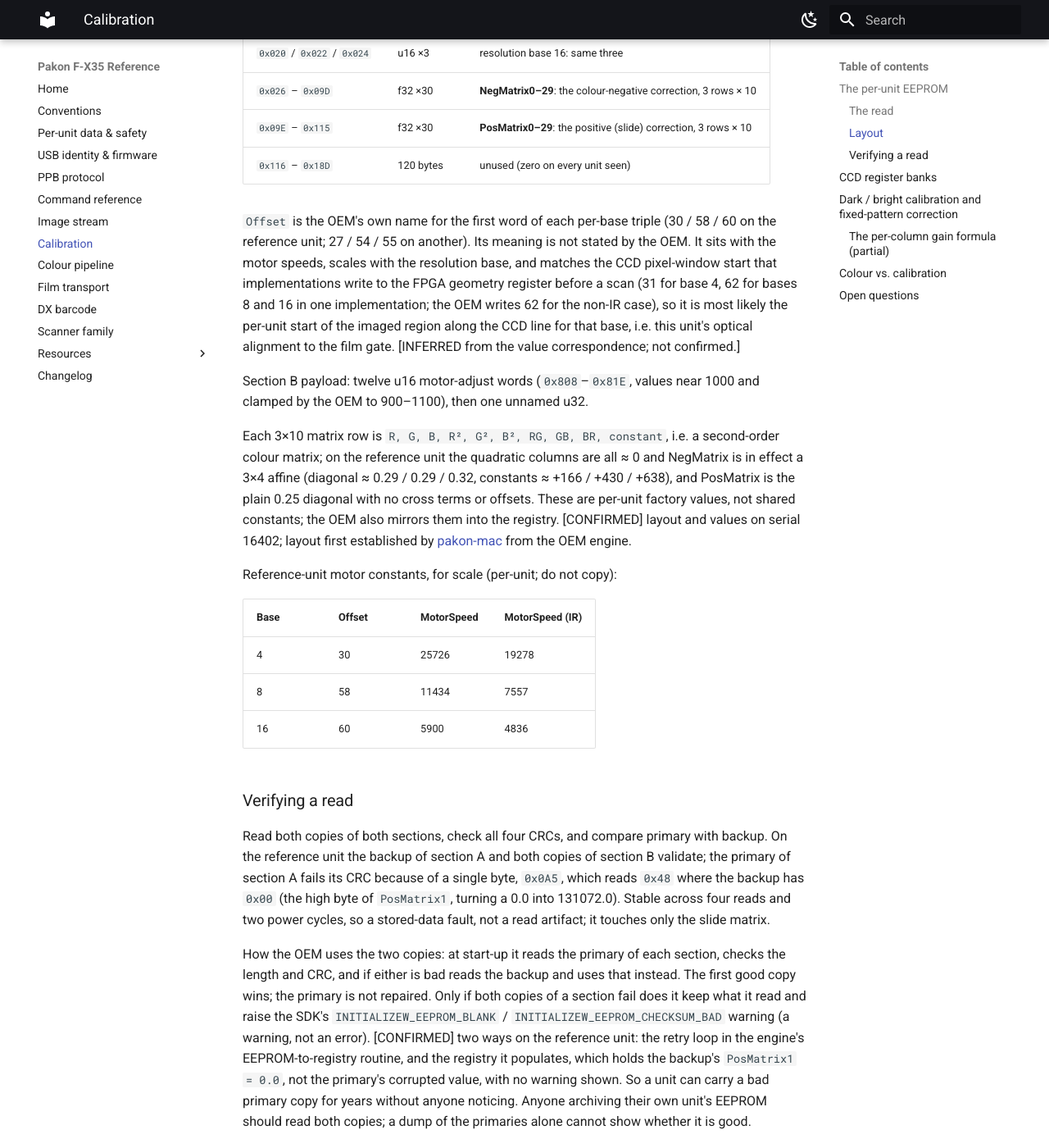
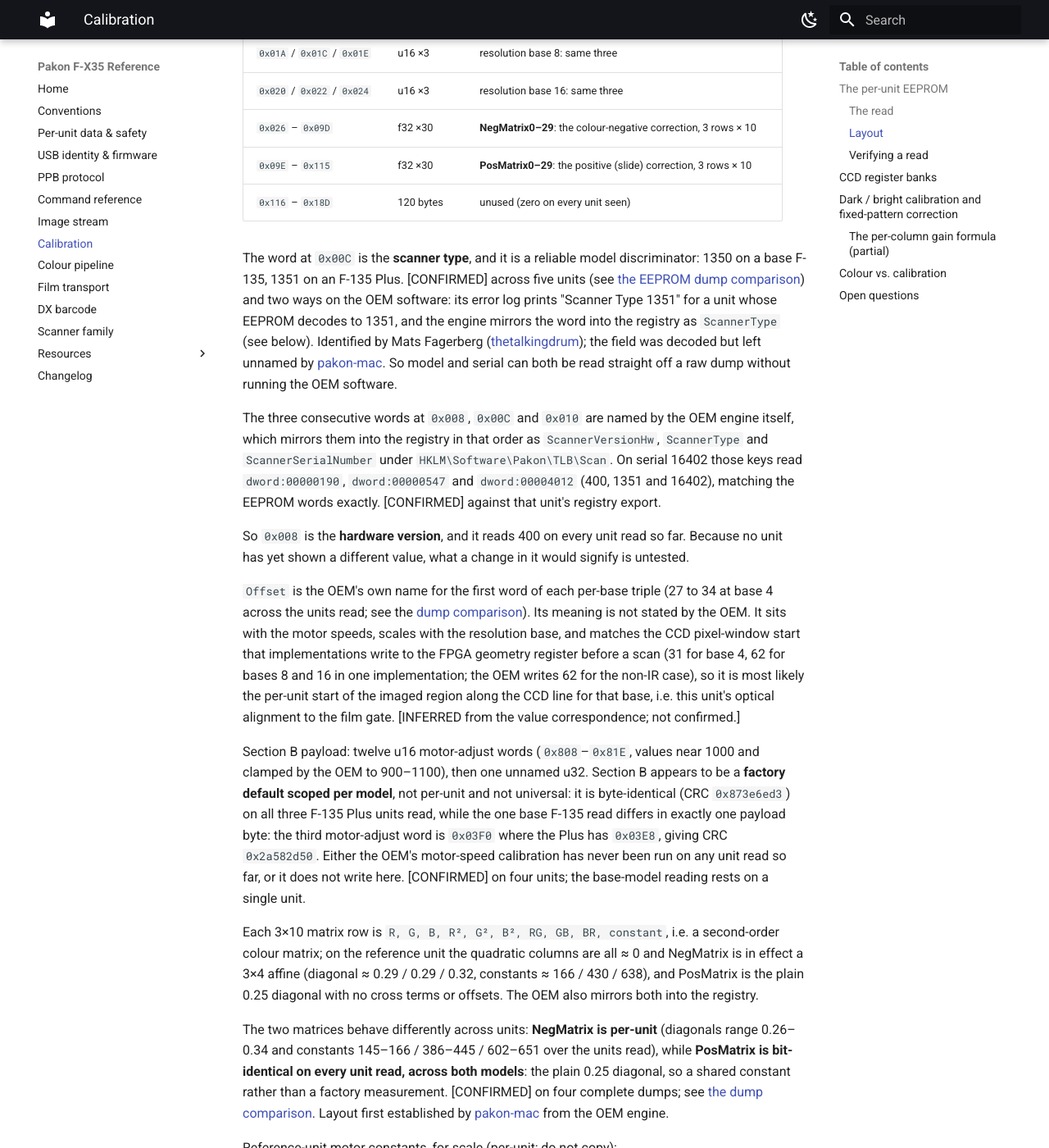
Before and after one commit to alibosworth/pakon-reference, an MkDocs documentation site: the page built from docs/calibration.md, in a window 1280 px wide and 1400 px high, scrolled down 2044 px. Shown: the whole window at 82% size. Built offline with MkDocs 1.6.1 and Material for MkDocs 9.7.7, drawn with Linux system fonts in a browser that asks for light colours; some of the changed text lies outside the part shown.

Commit message:
Calibration: what five units show about section A and section B
Names the header words, and corrects two claims that a single unit could
not have distinguished.

0x008 and 0x00C are the hardware version and the scanner type. The OEM
engine mirrors the three consecutive header words into the registry as
ScannerVersionHw, ScannerType and ScannerSerialNumber, and on serial
16402 those keys read 400, 1351 and 16402, matching the EEPROM exactly.
Scanner type is 1350 on a base F-135 and 1351 on a Plus, so the model is
readable from a raw dump without running the OEM software, and section A
has no unnamed scalars left. Identified by Mats Fagerberg
(thetalkingdrum), who matched it against the OEM client's own error log;
the field was decoded but left unnamed by pakon-mac.

Reversal: the page said the colour matrices are per-unit values rather
than shared constants. That holds for NegMatrix and is wrong for
PosMatrix, which is bit-identical on every complete dump read and across
both models. The original claim came from one unit, where the two
matrices were indistinguishable in kind.

Section B is a factory default scoped per model, not universal. It is
byte-identical on all three F-135 Plus units read, and the one base
F-135 differs in a single payload byte. That side rests on one unit and
is marked as such.

The observed Offset spread also widens to 27-34 at base 4 and 54-68 at
base 16, which is 14 px on a 2000 px line.

```diff
--- a/docs/calibration.md
+++ b/docs/calibration.md
@@ -80,8 +80,9 @@ Section A payload, absolute byte offsets, little-endian:
 
 | Offset | Type | Field |
 |---|---|---|
-| `0x008`, `0x00C` | u32, u32 | two unnamed words (400 and 1351 on the reference unit) |
-| `0x010` | u32 | **scanner serial number** |
+| `0x008` | u32 | **hardware version** (`ScannerVersionHw`; 400 on every unit read) |
+| `0x00C` | u32 | **scanner type** (`ScannerType`): 1350 = F-135, 1351 = F-135 Plus |
+| `0x010` | u32 | **scanner serial number** (`ScannerSerialNumber`) |
 | `0x014` / `0x016` / `0x018` | u16 ×3 | resolution base 4: `Offset`, MotorSpeed, MotorSpeed (IR) |
 | `0x01A` / `0x01C` / `0x01E` | u16 ×3 | resolution base 8: same three |
 | `0x020` / `0x022` / `0x024` | u16 ×3 | resolution base 16: same three |
@@ -89,8 +90,34 @@ Section A payload, absolute byte offsets, little-endian:
 | `0x09E` – `0x115` | f32 ×30 | **PosMatrix0–29**: the positive (slide) correction, 3 rows × 10 |
 | `0x116` – `0x18D` | 120 bytes | unused (zero on every unit seen) |
 
+The word at `0x00C` is the **scanner type**, and it is a reliable model
+discriminator: 1350 on a base F-135, 1351 on an F-135 Plus. [CONFIRMED]
+across five units (see
+[the EEPROM dump comparison](resources/eeprom/index.md)) and two ways on
+the OEM software: its error log prints "Scanner Type 1351" for a unit whose
+EEPROM decodes to 1351, and the engine mirrors the word into the registry
+as `ScannerType` (see below). Identified by Mats Fagerberg
+([thetalkingdrum](https://github.com/thetalkingdrum)); the field was
+decoded but left unnamed by
+[pakon-mac](https://github.com/gazzdingo/pakon-mac). So model and serial
+can both be read straight off a raw dump without running the OEM
+software.
+
+The three consecutive words at `0x008`, `0x00C` and `0x010` are named by
+the OEM engine itself, which mirrors them into the registry in that order
+as `ScannerVersionHw`, `ScannerType` and `ScannerSerialNumber` under
+`HKLM\Software\Pakon\TLB\Scan`. On serial 16402 those keys read
+`dword:00000190`, `dword:00000547` and `dword:00004012` (400, 1351 and
+16402), matching the EEPROM words exactly. [CONFIRMED] against that unit's
+registry export.
+
+So `0x008` is the **hardware version**, and it reads 400 on every unit read
+so far. Because no unit has yet shown a different value, what a change in it
+would signify is untested.
+
 `Offset` is the OEM's own name for the first word of each per-base triple
-(30 / 58 / 60 on the reference unit; 27 / 54 / 55 on another). Its meaning is
+(27 to 34 at base 4 across the units read; see the
+[dump comparison](resources/eeprom/index.md)). Its meaning is
 not stated by the OEM. It sits with the motor speeds, scales with the
 resolution base, and matches the CCD pixel-window start that
 implementations write to the FPGA geometry register before a scan (31 for
@@ -101,14 +128,28 @@ to the film gate. [INFERRED from the value correspondence; not confirmed.]
 
 Section B payload: twelve u16 motor-adjust words (`0x808`–`0x81E`, values
 near 1000 and clamped by the OEM to 900–1100), then one unnamed u32.
+Section B appears to be a **factory default scoped per model**, not
+per-unit and not universal: it is byte-identical (CRC `0x873e6ed3`) on all
+three F-135 Plus units read, while the one base F-135 read differs in
+exactly one payload byte: the third motor-adjust word is `0x03F0` where
+the Plus has `0x03E8`, giving CRC `0x2a582d50`. Either the OEM's
+motor-speed calibration has never been run on any unit read so far, or it
+does not write here. [CONFIRMED] on four units; the base-model reading
+rests on a single unit.
 
 Each 3×10 matrix row is `R, G, B, R², G², B², RG, GB, BR, constant`, i.e. a
 second-order colour matrix; on the reference unit the quadratic columns are
 all ≈ 0 and NegMatrix is in effect a 3×4 affine (diagonal ≈ 0.29 / 0.29 /
-0.32, constants ≈ +166 / +430 / +638), and PosMatrix is the plain 0.25
-diagonal with no cross terms or offsets. These are per-unit factory
-values, not shared constants; the OEM also mirrors them into the registry.
-[CONFIRMED] layout and values on serial 16402; layout first established
+0.32, constants ≈ 166 / 430 / 638), and PosMatrix is the plain 0.25
+diagonal with no cross terms or offsets. The OEM also mirrors both into
+the registry.
+
+The two matrices behave differently across units: **NegMatrix is per-unit**
+(diagonals range 0.26–0.34 and constants 145–166 / 386–445 / 602–651 over
+the units read), while **PosMatrix is bit-identical on every unit read,
+across both models**: the plain 0.25 diagonal, so a shared constant
+rather than a factory measurement. [CONFIRMED] on four complete dumps; see
+[the dump comparison](resources/eeprom/index.md). Layout first established
 by [pakon-mac](https://github.com/gazzdingo/pakon-mac) from the OEM engine.
 
 Reference-unit motor constants, for scale (per-unit; do not copy):
@@ -118,6 +159,11 @@ Reference-unit motor constants, for scale (per-unit; do not copy):
 | 4 | 30 | 25726 | 19278 |
 | 8 | 58 | 11434 | 7557 |
 | 16 | 60 | 5900 | 4836 |
+
+Values from every unit read are collected in
+[the EEPROM dump comparison](resources/eeprom/index.md), which is the
+practical way to see which fields are per-unit, which are per-model, and
+which are constant.
 
 ### Verifying a read
 
```
